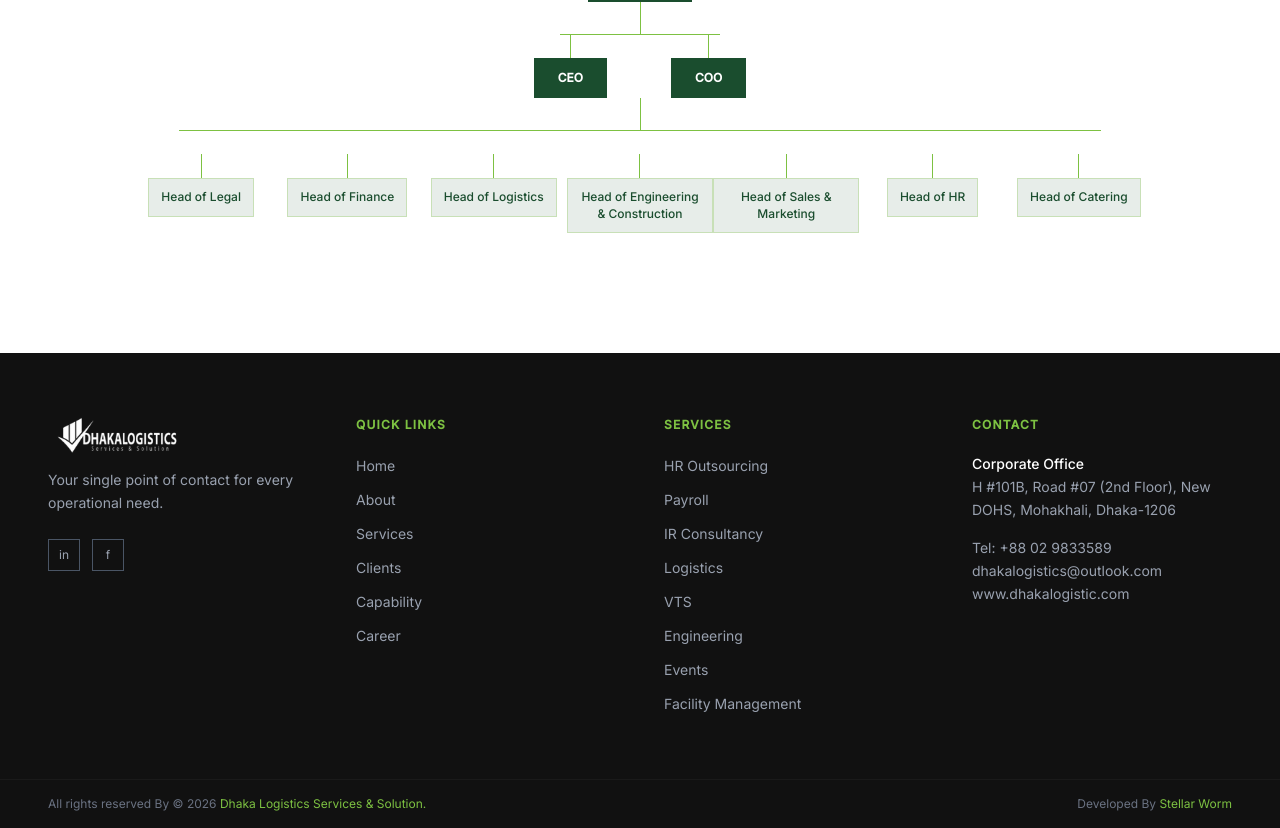
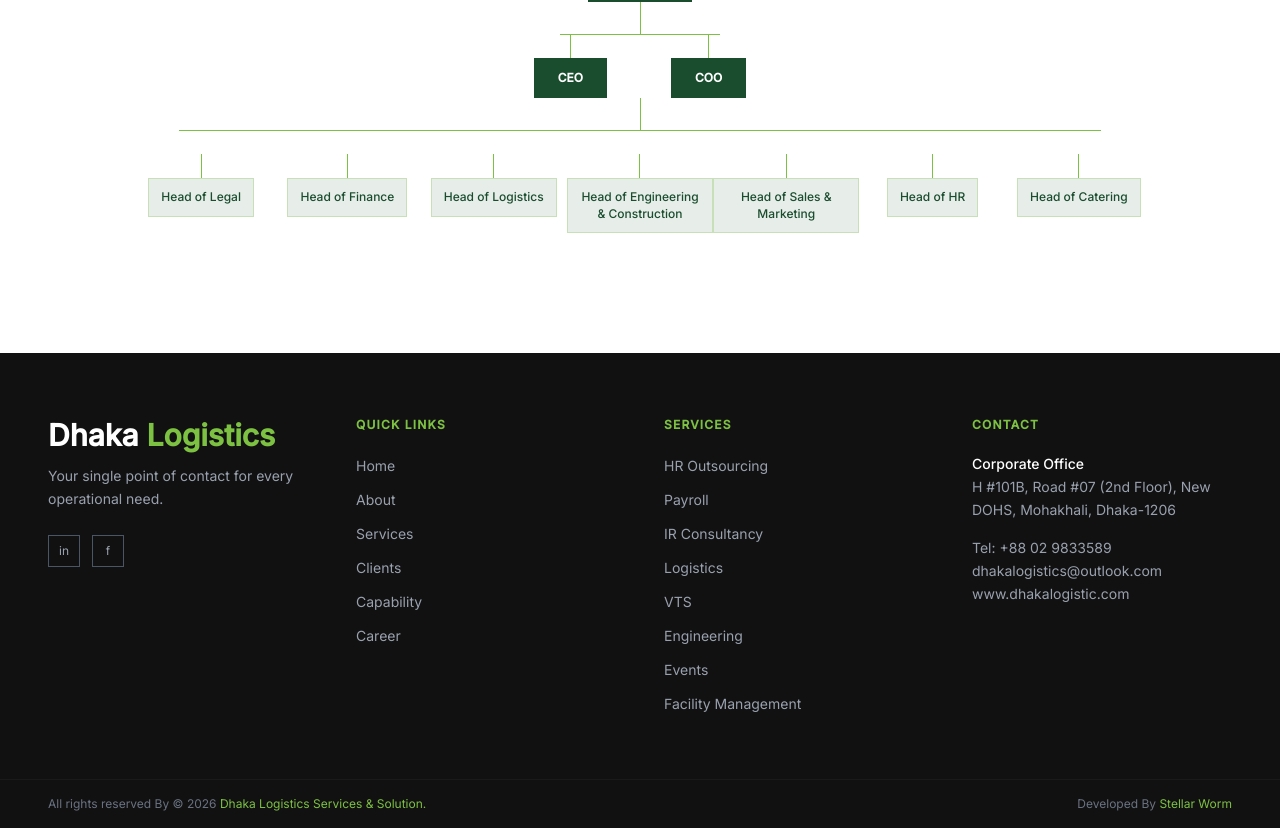
Before and after one commit to istiakahmeed/dhaka-logistic, a Next.js app: page /about in a window 1280 px wide. Shown: the part 2648-3476 px from the top of the page. Built offline with nearby package versions, Linux system fonts and the light colour scheme.

Commit message:
feat: update logo references and enhance layout styling

```diff
--- a/app/layout.tsx
+++ b/app/layout.tsx
@@ -1,9 +1,5 @@
 import type { Metadata } from "next";
-import {
-  Plus_Jakarta_Sans,
-  Inter,
-  JetBrains_Mono,
-} from "next/font/google";
+import { Inter, JetBrains_Mono, Plus_Jakarta_Sans } from "next/font/google";
 import "./globals.css";
 
 const display = Plus_Jakarta_Sans({
@@ -34,7 +30,7 @@
     "DLSS",
     "payroll management Bangladesh",
   ],
-  icons: [{ rel: "icon", url: "/dlsLogo.png" }],
+  icons: [{ rel: "icon", url: "/dlsIco.png" }],
   openGraph: {
     title: "DLSS — Dhaka Logistics Services & Solution",
     description:
@@ -43,7 +39,7 @@
     siteName: "Dhaka Logistics Services & Solution",
     locale: "en_BD",
     type: "website",
-    images: [{ url: "/dlsLogo.png", width: 200, height: 50 }],
+    images: [{ url: "/dlsIco.png", width: 200, height: 50 }],
   },
 };
 
@@ -55,9 +51,10 @@
   return (
     <html
       lang="en"
-      className={`${display.variable} ${body.variable} ${mono.variable} h-full antialiased scroll-smooth`}
-    >
-      <body className="min-h-full flex flex-col" suppressHydrationWarning>{children}</body>
+      className={`${display.variable} ${body.variable} ${mono.variable} h-full antialiased scroll-smooth`}>
+      <body className="min-h-full flex flex-col" suppressHydrationWarning>
+        {children}
+      </body>
     </html>
   );
 }
--- a/components/layout/Footer.tsx
+++ b/components/layout/Footer.tsx
@@ -1,5 +1,4 @@
 import { data } from "@/lib/data";
-import Image from "next/image";
 import Link from "next/link";
 
 const quickLinks = [
@@ -30,14 +29,17 @@
       <div className="max-w-7xl mx-auto px-6 md:px-12 py-16">
         <div className="grid grid-cols-1 md:grid-cols-2 lg:grid-cols-4 gap-12">
           <div>
-            <Image
+            {/* <Image
               src="/dlsLogo.png"
               alt="Dhaka Logistics Services & Solution"
-              width={160}
-              height={40}
-              className="mb-4 h-9 w-auto brightness-0 invert"
-            />
-            <p className="text-sm font-body text-gray-400 leading-relaxed mb-6">
+              width={140}
+              height={35}
+              className="h-auto w-full"
+            /> */}
+            <p className="text-3xl font-bold">
+              Dhaka <span className="text-green-accent">Logistics</span>
+            </p>
+            <p className="text-sm mt-3 font-body text-gray-400 leading-relaxed mb-6">
               Your single point of contact for every operational need.
             </p>
             <div className="flex gap-3">
--- a/components/layout/Navbar.tsx
+++ b/components/layout/Navbar.tsx
@@ -35,8 +35,10 @@
       className="fixed top-0 left-0 right-0 z-50 h-[68px]"
       initial={false}
       animate={{
-        backgroundColor: showDark ? "#1a4d2e" : "#ffffff",
-        borderBottomColor: showDark ? "rgba(255,255,255,0.08)" : "#e2e2de",
+        // backgroundColor: showDark ? "#1a4d2e" : "#ffffff",
+        // borderBottomColor: showDark ? "rgba(255,255,255,0.08)" : "#e2e2de",
+        backgroundColor: showDark ? "#ffffff" : "#ffffff",
+        borderBottomColor: showDark ? "#e2e2de" : "#e2e2de",
       }}
       transition={{ duration: 0.3, ease: "easeOut" }}
       style={{
@@ -50,10 +52,7 @@
             alt="Dhaka Logistics Services & Solution"
             width={140}
             height={35}
-            className="h-8 w-auto"
-            style={{
-              filter: showDark ? "brightness(0) invert(1)" : "none",
-            }}
+            className="h-full w-full"
           />
         </Link>
 
@@ -63,7 +62,10 @@
               key={link.href}
               href={link.href}
               className="text-sm font-body font-medium transition-colors duration-100 hover:text-green-accent"
-              style={{ color: showDark ? "#ffffff" : "#4a4a4a" }}>
+              style={{
+                //  color: showDark ? "#ffffff" : "#4a4a4a"
+                color: showDark ? "#4a4a4a" : "#4a4a4a",
+              }}>
               {link.label}
             </Link>
           ))}
```
Also changed, not shown: public/dlsIco.png (added), public/dlsLogo.png.
